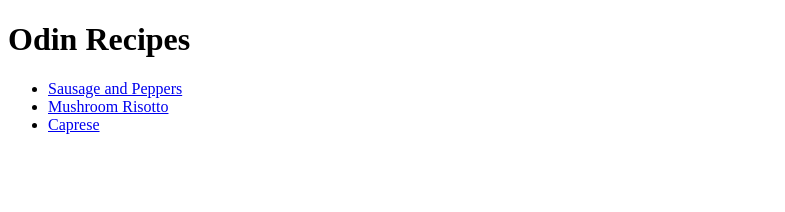
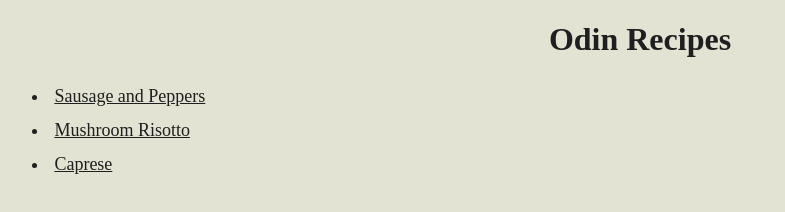
Before and after one commit to Szabold1/odin_Recipes, a plain HTML site: page index.html in a window 1280 px wide. Shown: the whole page, without its empty margins (0-785 px from the left). Drawn offline with Linux system fonts and the light colour scheme.

Commit message:
Add some basic CSS to index.html

```diff
--- /dev/null
+++ b/css/styles.css
@@ -0,0 +1,21 @@
+body {
+  background-color: rgb(227, 227, 212);
+  color: rgb(31, 31, 31);
+}
+
+h1 {
+  text-align: center;
+}
+
+li {
+  padding: 0.4em;
+}
+
+.recipe {
+  font-size: large;
+  color: rgb(31, 31, 31);
+}
+
+a:hover {
+  font-weight: bold;
+}
--- a/index.html
+++ b/index.html
@@ -5,6 +5,7 @@
     <meta http-equiv="X-UA-Compatible" content="IE=edge" />
     <meta name="viewport" content="width=device-width, initial-scale=1.0" />
     <title>Odin Recipes</title>
+    <link rel="stylesheet" href="css/styles.css" />
   </head>
   <body>
     <header>
@@ -12,9 +13,15 @@
     </header>
     <nav>
       <ul>
-        <li><a href="sausage-peppers.html">Sausage and Peppers</a></li>
-        <li><a href="mushroom-risotto.html">Mushroom Risotto</a></li>
-        <li><a href="caprese.html">Caprese</a></li>
+        <li>
+          <a href="sausage-peppers.html" class="recipe">Sausage and Peppers</a>
+        </li>
+        <li>
+          <a href="mushroom-risotto.html" class="recipe">Mushroom Risotto</a>
+        </li>
+        <li>
+          <a href="caprese.html" class="recipe">Caprese</a>
+        </li>
       </ul>
     </nav>
   </body>
```
